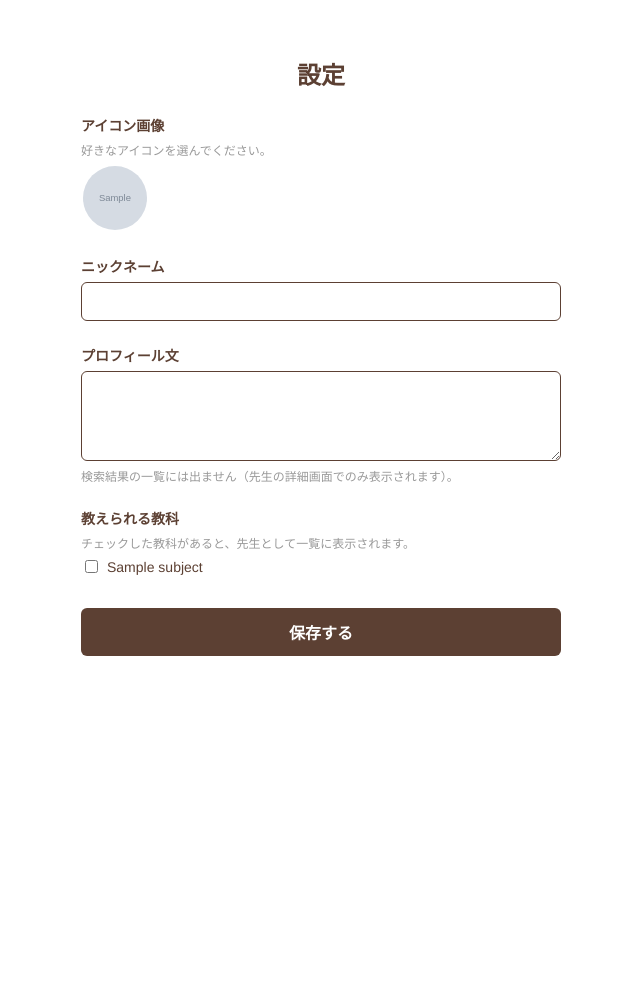
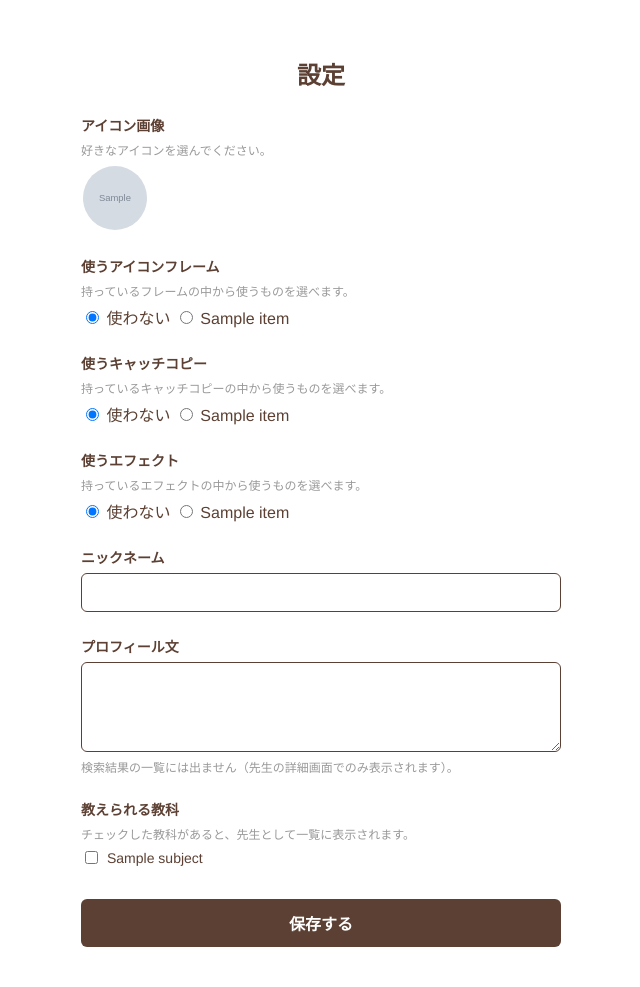
Before and after one commit to n2kojou7ly-star/betchi, a Flask app: template templates/settings.html in a window 1280 px wide. Shown: the part 53-1040 px from the top of the page, without its empty margins (319-959 px from the left). Before the commit the page ends 709 px from the top, so only its background shows below. Run offline with Flask 3, Linux system fonts and the light colour scheme; the visitor is signed in with stand-in values (Sample User, id 1); the template is opened without the code that fills it: most values are stand-ins (such as "Sample title", 1, 10 or a date in 2020); grey boxes marked "Sample" are stand-in pictures.

Commit message:
Update settings.html

```diff
--- a/templates/settings.html
+++ b/templates/settings.html
@@ -14,10 +14,14 @@ base.html の block 名は role.html を見本にしています。
     {# --------------------------------------------------------
     なおきへ: このページを表示するには、
     app.py 側の /settings ルートで以下をテンプレートに渡してください。
-    - user: users テーブルの1行（学番・ニックネーム・アイコン・プロフィール文）
+    - user: users テーブルの1行（学番・ニックネーム・アイコン・プロフィール文・
+    icon_frame_item_id・catchcopy_item_id・effect_item_id）
     - subjects: subjects テーブル全件（教える教科の選択肢用）
     - teaching_subject_ids: そのユーザーが今チェックしている教科IDのリスト
     - icons: 選べるアイコンのファイル名5件
+    - owned_icon_frames: そのユーザーが交換済みの「アイコンフレーム」カテゴリのitems
+    - owned_catchcopies: そのユーザーが交換済みの「キャッチコピー」カテゴリのitems
+    - owned_effects: そのユーザーが交換済みの「エフェクト」カテゴリのitems
     -------------------------------------------------------- #}
 
     <form class="set-form" action="{{ url_for('settings') }}" method="post">
@@ -35,6 +39,81 @@ base.html の block 名は role.html を見本にしています。
                 </label>
                 {% endfor %}
             </div>
+        </div>
+
+        {# ---------- 使うアイコンフレーム（ポイントで交換したもの） ---------- #}
+        <div class="set-field">
+            <span class="set-label">使うアイコンフレーム</span>
+
+            {% if owned_icon_frames %}
+            <p class="set-hint">持っているフレームの中から使うものを選べます。</p>
+            <div class="set-owned-item-list">
+                <label class="set-owned-item">
+                    <input type="radio" name="icon_frame_item_id" value="" {% if not user.icon_frame_item_id %}checked{%
+                        endif %}>
+                    使わない
+                </label>
+                {% for item in owned_icon_frames %}
+                <label class="set-owned-item">
+                    <input type="radio" name="icon_frame_item_id" value="{{ item.item_id }}" {% if
+                        user.icon_frame_item_id==item.item_id %}checked{% endif %}>
+                    {{ item.item_name }}
+                </label>
+                {% endfor %}
+            </div>
+            {% else %}
+            <p class="set-hint">まだ持っていません。ポイントページで交換できます。</p>
+            {% endif %}
+        </div>
+
+        {# ---------- 使うキャッチコピー（ポイントで交換したもの） ---------- #}
+        <div class="set-field">
+            <span class="set-label">使うキャッチコピー</span>
+
+            {% if owned_catchcopies %}
+            <p class="set-hint">持っているキャッチコピーの中から使うものを選べます。</p>
+            <div class="set-owned-item-list">
+                <label class="set-owned-item">
+                    <input type="radio" name="catchcopy_item_id" value="" {% if not user.catchcopy_item_id %}checked{%
+                        endif %}>
+                    使わない
+                </label>
+                {% for item in owned_catchcopies %}
+                <label class="set-owned-item">
+                    <input type="radio" name="catchcopy_item_id" value="{{ item.item_id }}" {% if
+                        user.catchcopy_item_id==item.item_id %}checked{% endif %}>
+                    {{ item.item_name }}
+                </label>
+                {% endfor %}
+            </div>
+            {% else %}
+            <p class="set-hint">まだ持っていません。ポイントページで交換できます。</p>
+            {% endif %}
+        </div>
+
+        {# ---------- 使うエフェクト（ポイントで交換したもの） ---------- #}
+        <div class="set-field">
+            <span class="set-label">使うエフェクト</span>
+
+            {% if owned_effects %}
+            <p class="set-hint">持っているエフェクトの中から使うものを選べます。</p>
+            <div class="set-owned-item-list">
+                <label class="set-owned-item">
+                    <input type="radio" name="effect_item_id" value="" {% if not user.effect_item_id %}checked{% endif
+                        %}>
+                    使わない
+                </label>
+                {% for item in owned_effects %}
+                <label class="set-owned-item">
+                    <input type="radio" name="effect_item_id" value="{{ item.item_id }}" {% if
+                        user.effect_item_id==item.item_id %}checked{% endif %}>
+                    {{ item.item_name }}
+                </label>
+                {% endfor %}
+            </div>
+            {% else %}
+            <p class="set-hint">まだ持っていません。ポイントページで交換できます。</p>
+            {% endif %}
         </div>
 
         {# ---------- ニックネーム ---------- #}
```
